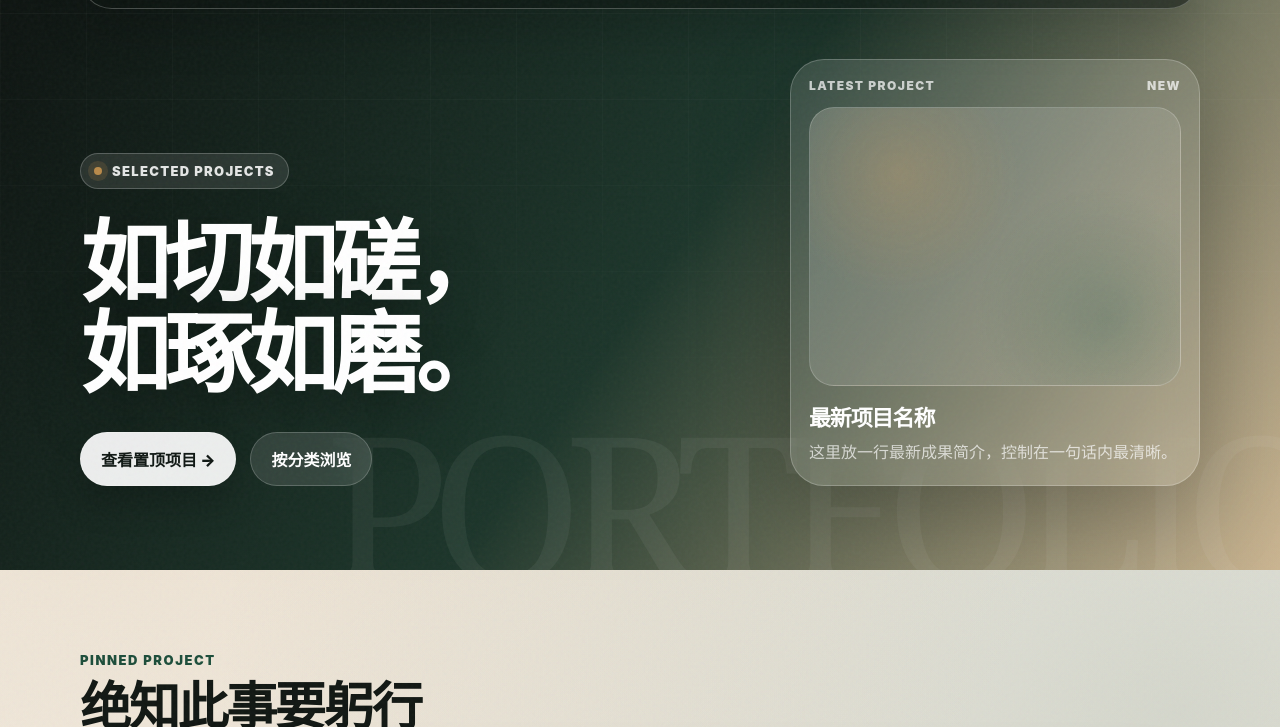
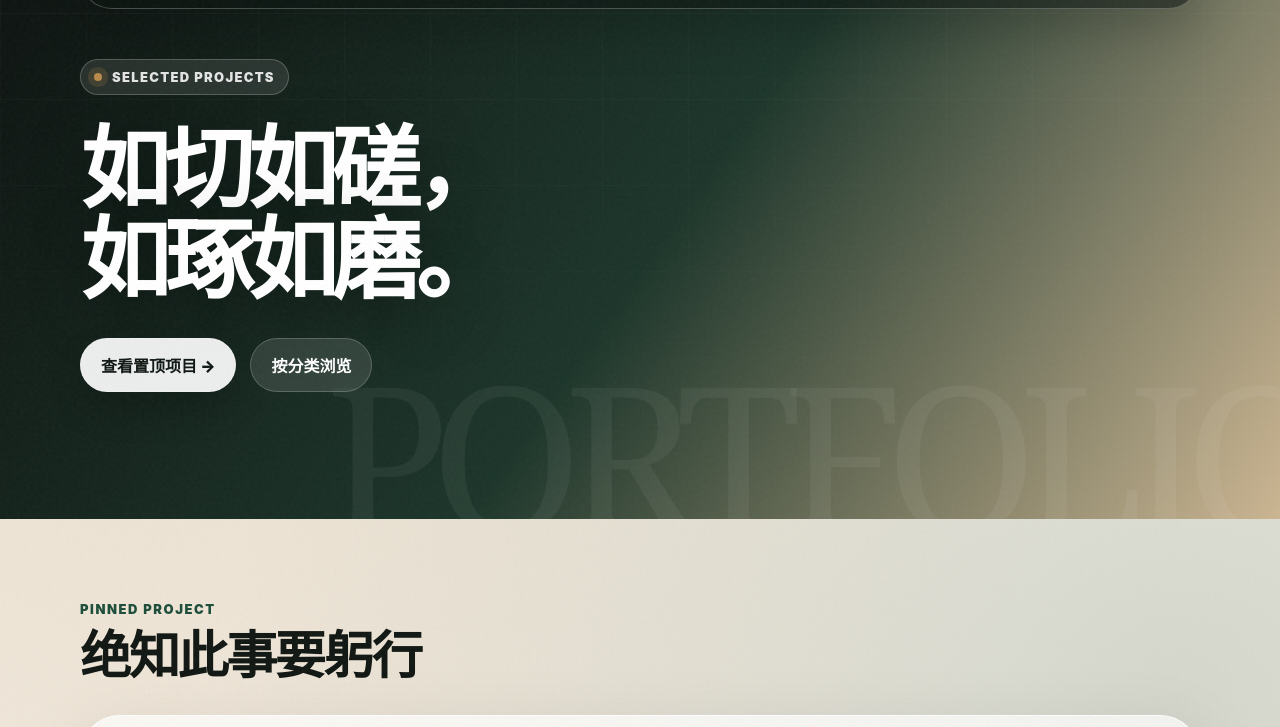
Before and after one commit to Siqixuaz/introduction, a plain HTML site: page projects.html in a window 1280 px wide. Shown: the part 73-800 px from the top of the page. Drawn offline with Linux system fonts and the light colour scheme.

Commit message:
Add files via upload

```diff
--- a/projects.html
+++ b/projects.html
@@ -33,18 +33,6 @@
         </div>
       </div>
 
-      <aside class="latest-card" aria-label="最新项目预览">
-        <div class="latest-label">
-          <span>LATEST PROJECT</span>
-          <span>NEW</span>
-        </div>
-        <div class="latest-visual no-image">
-          <!-- 替换为你的最新项目图片，例如 latest-project.jpg -->
-          <img src="latest-project.jpg" alt="最新项目图片" />
-        </div>
-        <h2 class="latest-title">最新项目名称</h2>
-        <p class="latest-desc">这里放一行最新成果简介，控制在一句话内最清晰。</p>
-      </aside>
     </div>
   </header>
 
@@ -195,7 +183,7 @@
             <p>持续收录自然、城市、人文与日常生活中的光影瞬间，以镜头保存不同时间与地点的景色、人物和情绪。</p>
             <div class="project-card-foot">
               <span class="role-label">ROLE / 摄影</span>
-              <a class="project-link" href="photography.html">详情 →</a>
+              <a class="project-link" href="https://mp.weixin.qq.com/s/zvguXqOt72-SUOEOwQ7FCA">详情 →</a>
             </div>
           </div>
         </article>
--- a/styles.css
+++ b/styles.css
@@ -1849,8 +1849,7 @@
 
     .projects-page .hero-layout{
       display: grid;
-      grid-template-columns: minmax(0, 1.12fr) minmax(300px, .72fr);
-      gap: min(6vw, 72px);
+      grid-template-columns: 1fr;
       align-items: end;
     }
 
@@ -1939,29 +1938,7 @@
 
     .projects-page .btn:hover{ transform: translateY(-2px); box-shadow: 0 20px 44px rgba(0,0,0,.20); }
 
-    .projects-page .latest-card{
-      border-radius: 34px;
-      padding: 18px;
-      background: rgba(255,255,255,.12);
-      border: 1px solid rgba(255,255,255,.22);
-      box-shadow: 0 28px 90px rgba(0,0,0,.25);
-      backdrop-filter: blur(18px);
-    }
-
-    .projects-page .latest-label{
-      display: flex;
-      align-items: center;
-      justify-content: space-between;
-      gap: 18px;
-      margin: 0 0 14px;
-      color: rgba(255,255,255,.72);
-      font-size: 12px;
-      font-weight: 900;
-      letter-spacing: .12em;
-    }
-
-    .projects-page .latest-visual,
-.projects-page .featured-visual,
+    .projects-page .featured-visual,
 .projects-page .project-thumb{
       position: relative;
       overflow: hidden;
@@ -1971,14 +1948,7 @@
         radial-gradient(circle at 80% 76%, rgba(28,77,58,.28), transparent 36%);
     }
 
-    .projects-page .latest-visual{
-      aspect-ratio: 4 / 3;
-      border-radius: 25px;
-      border: 1px solid rgba(255,255,255,.20);
-    }
-
-    .projects-page .latest-visual img,
-.projects-page .featured-visual img,
+    .projects-page .featured-visual img,
 .projects-page .project-thumb img{
       width: 100%;
       height: 100%;
@@ -1986,8 +1956,7 @@
       object-fit: cover;
     }
 
-    .projects-page .latest-visual.no-image::after,
-.projects-page .featured-visual.no-image::after,
+    .projects-page .featured-visual.no-image::after,
 .projects-page .project-thumb.no-image::after{
       position: absolute;
       left: 18px;
@@ -1996,18 +1965,6 @@
       font-size: 12px;
       font-weight: 900;
       letter-spacing: .12em;
-    }
-
-    .projects-page .latest-title{
-      margin: 18px 0 8px;
-      font-size: 22px;
-      line-height: 1.24;
-    }
-
-    .projects-page .latest-desc{
-      margin: 0;
-      color: rgba(255,255,255,.70);
-      line-height: 1.72;
     }
 
     .projects-page .section{ padding: 82px 0; }
```
